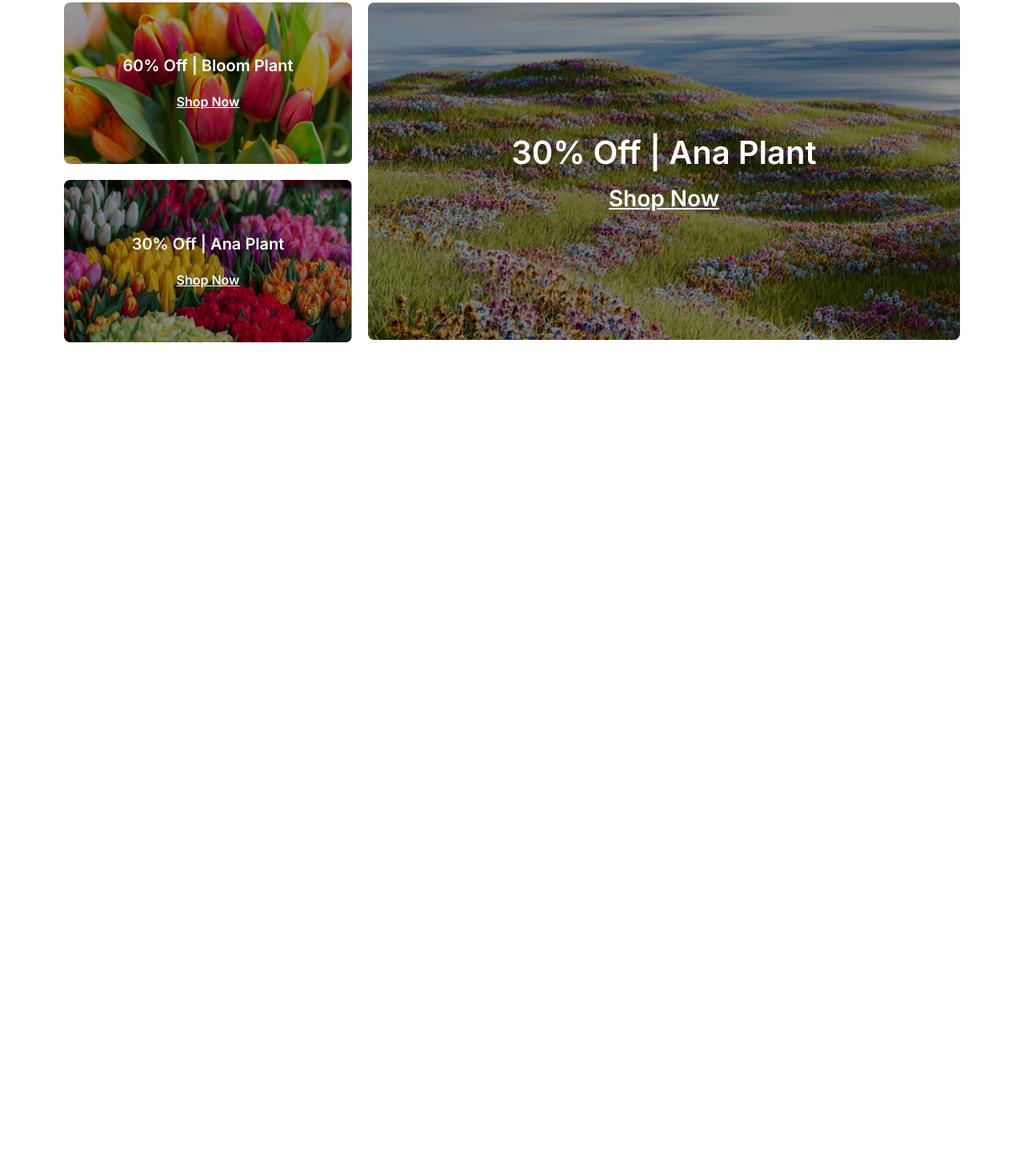
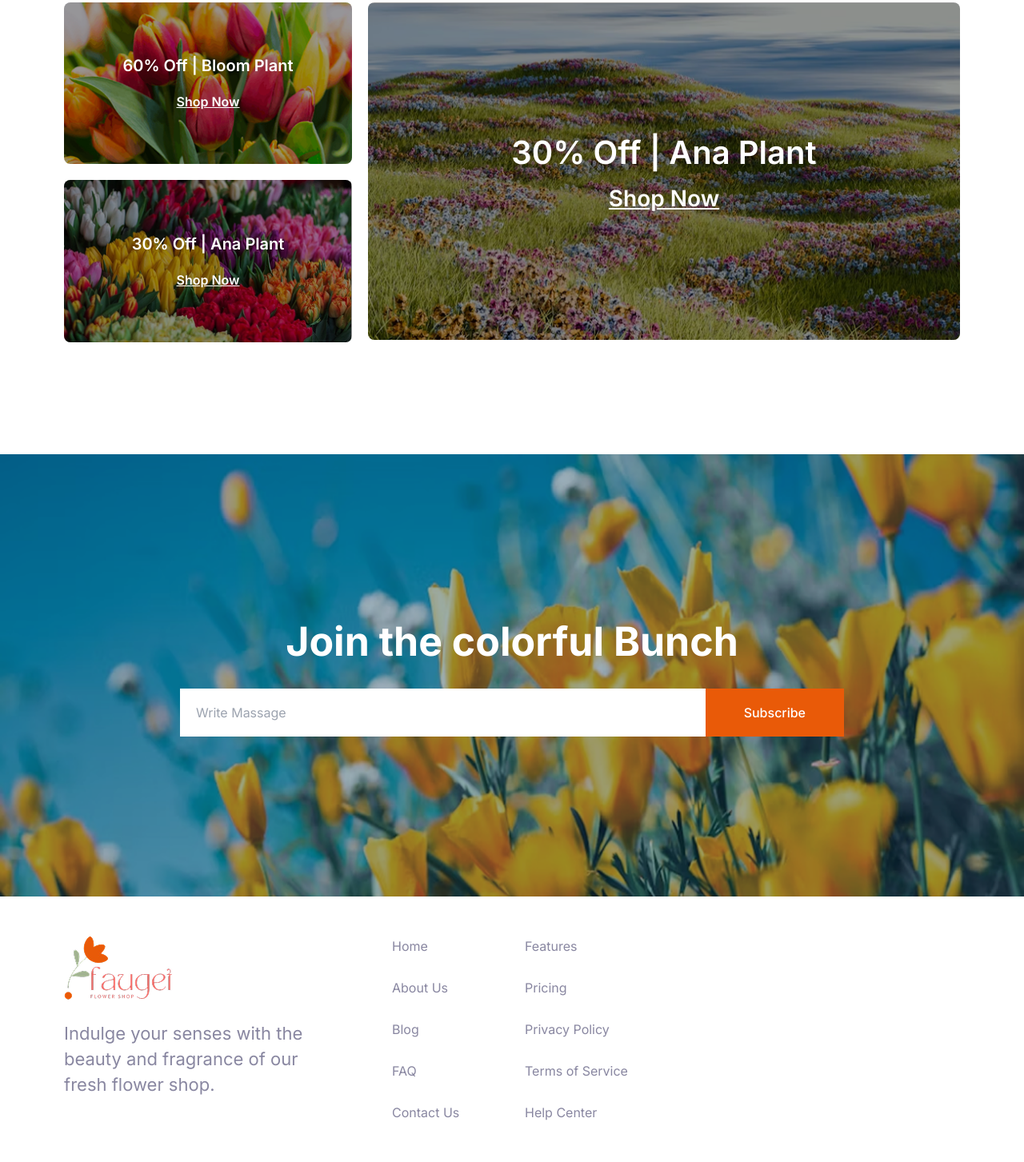
Before and after one commit to Sajjad2009/flowerish, a website: page index.html in a window 1280 px wide. Shown: the part 2931-4384 px from the top of the page at 80% size. Before the commit the page ends 3379 px from the top, so only its background shows below. Drawn offline with Linux system fonts and the light colour scheme.

Commit message:
join-section

```diff
--- a/index.html
+++ b/index.html
@@ -276,7 +276,7 @@
     <!---------------------- flower-section-end ---------------------->
 
     <!---------------------- latest-deal-section-starts ---------------------->
-    <section class="latest-deal pt-[120px]">
+    <section class="latest-deal py-[120px]">
       <div class="container-x">
         <div class="latest-deal-section">
           <div class="flex justify-center items-center mb-12">
@@ -310,12 +310,13 @@
                 </div>
                 <div class="absolute w-full h-full bg-[#00000066] -z-[1]"></div>
                 <div class="text-center">
-                    <h5 class="text-white font-semibold mb-4">30% Off | Ana  Plant</h5>
+                  <h5 class="text-white font-semibold mb-4">30% Off | Ana Plant</h5>
                   <a href="#" class="text-white font-semibold underline">Shop Now</a>
                 </div>
               </div>
             </div>
             <!-- column-end -->
+
             <!-- column-starts -->
             <div class="col-span-2">
               <div>
@@ -327,7 +328,7 @@
                   </div>
                   <div class="absolute w-full h-full bg-[#00000066] -z-[1]"></div>
                   <div class="text-center">
-                    <h3 class="text-white font-semibold mb-4">30% Off | Ana  Plant</h3>
+                    <h3 class="text-white font-semibold mb-4">30% Off | Ana Plant</h3>
                     <a href="#" class="text-[28px] text-white font-semibold underline">Shop Now</a>
                   </div>
                 </div>
@@ -340,8 +341,106 @@
     </section>
     <!---------------------- latest-deal-section-end ---------------------->
 
+    <!---------------------- join-section-starts ---------------------->
+    <section class="join relative z-[1]">
+      <div class="absolute w-full h-full -z-[1]">
+        <img src="./assets/images/news-letter-bg.png" alt="join-img" class="h-full w-full">
+      </div>
+
+      <div class="container-x">
+        <div class="join-section flex justify-center items-center py-[200px] w-full">
+          <div class="join-content text-center w-full flex flex-col items-center gap-6">
+            <h2 class="text-white">Join the colorful Bunch</h2>
+
+            <div class="join-form max-w-[830px] w-full bg-white flex justify-between items-center">
+              <input type="text" class="w-full px-5 flex-1" placeholder="Write Massage">
+              <button class="btn-primary px-12">Subscribe</button>
+            </div>
+          </div>
+        </div>
+      </div>
+
+    </section>
+    <!---------------------- join-section-end ---------------------->
+
   </main>
   <!---------------------- main-layout-end ---------------------->
+
+
+  <!---------------------- footer-section-starts ---------------------->
+  <footer class="footer py-12">
+    <div class="container-x">
+      <div class="footer-section">
+        <div class="grid grid-cols-3 gap-[110px]">
+          <!-- column-start -->
+          <div>
+            <div class="max-w-[360px] w-full">
+              <a href="./index.html" class="footer-logo">
+                <img src="./assets/images/logo.png" alt="footer-logo">
+              </a>
+              <p class="mt-6">Indulge your senses with the beauty and fragrance of our fresh flower shop. </p>
+            </div>
+          </div>
+          <!-- column-end -->
+          <!-- column-start -->
+          <div>
+            <div class="grid grid-cols-2 items-center gap-8">
+              <div>
+                <ul class="flex flex-col gap-6">
+                  <li>
+                    <a href="#">Home</a>
+                  </li>
+                  <li>
+                    <a href="#">About Us</a>
+                  </li>
+                  <li>
+                    <a href="#">Blog</a>
+                  </li>
+                  <li>
+                    <a href="#">FAQ</a>
+                  </li>
+                  <li>
+                    <a href="#">Contact Us</a>
+                  </li>
+                </ul>
+              </div>
+              <div>
+                <ul class="flex flex-col gap-6">
+                  <li>
+                    <a href="#">Features</a>
+                  </li>
+                  <li>
+                    <a href="#">Pricing</a>
+                  </li>
+                  <li>
+                    <a href="#">Privacy Policy</a>
+                  </li>
+                  <li>
+                    <a href="#">Terms of Service</a>
+                  </li>
+                  <li>
+                    <a href="#">Help Center</a>
+                  </li>
+                </ul>
+              </div>
+            </div>
+          </div>
+          <!-- column-end -->
+           <!-- column-starts -->
+            <div>
+              <div class="flex items-center gap-6">
+                <a href=""></a>
+                <a href=""></a>
+                <a href=""></a>
+                <a href=""></a>
+              </div>
+            </div>
+            <!-- column-end -->
+        </div>
+      </div>
+    </div>
+  </footer>
+  <!---------------------- footer-section-end ---------------------->
 
 
 
```
Also changed, not shown: assets/css/style.css. Lines whose indentation alone changed are shown as unchanged.
